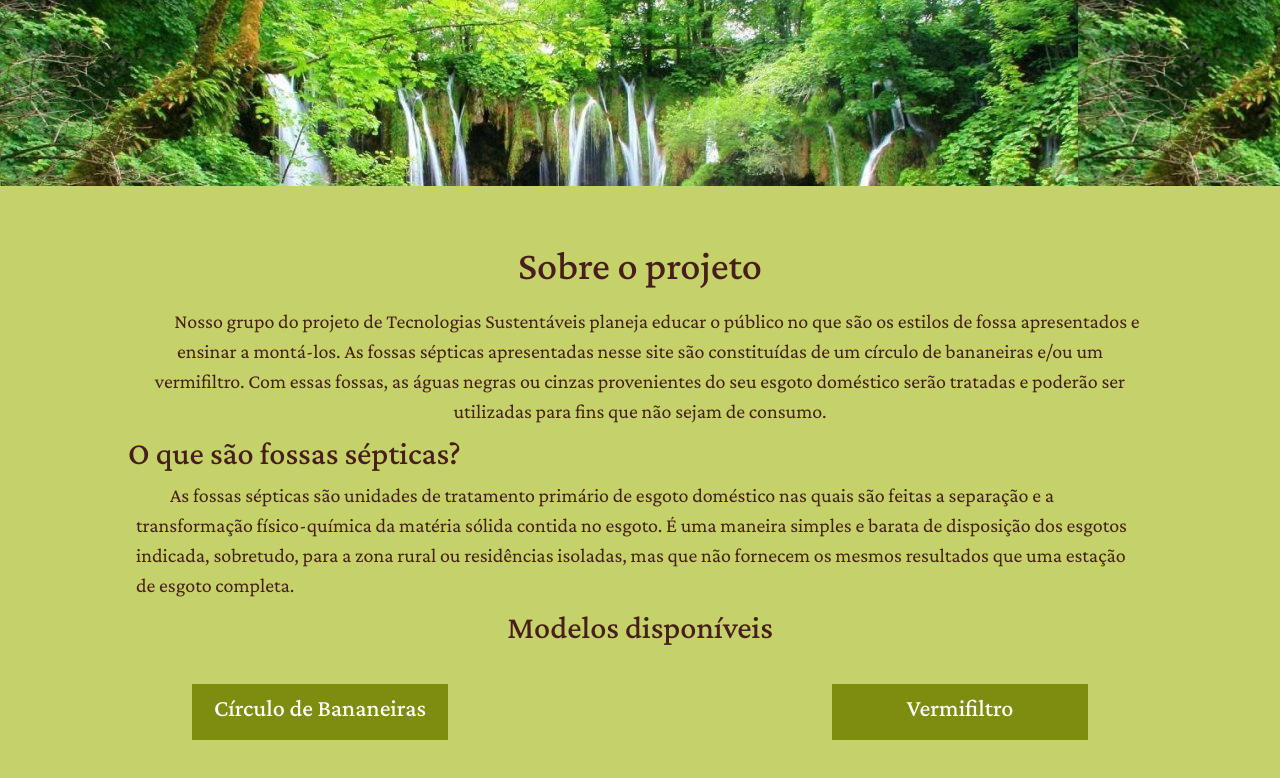
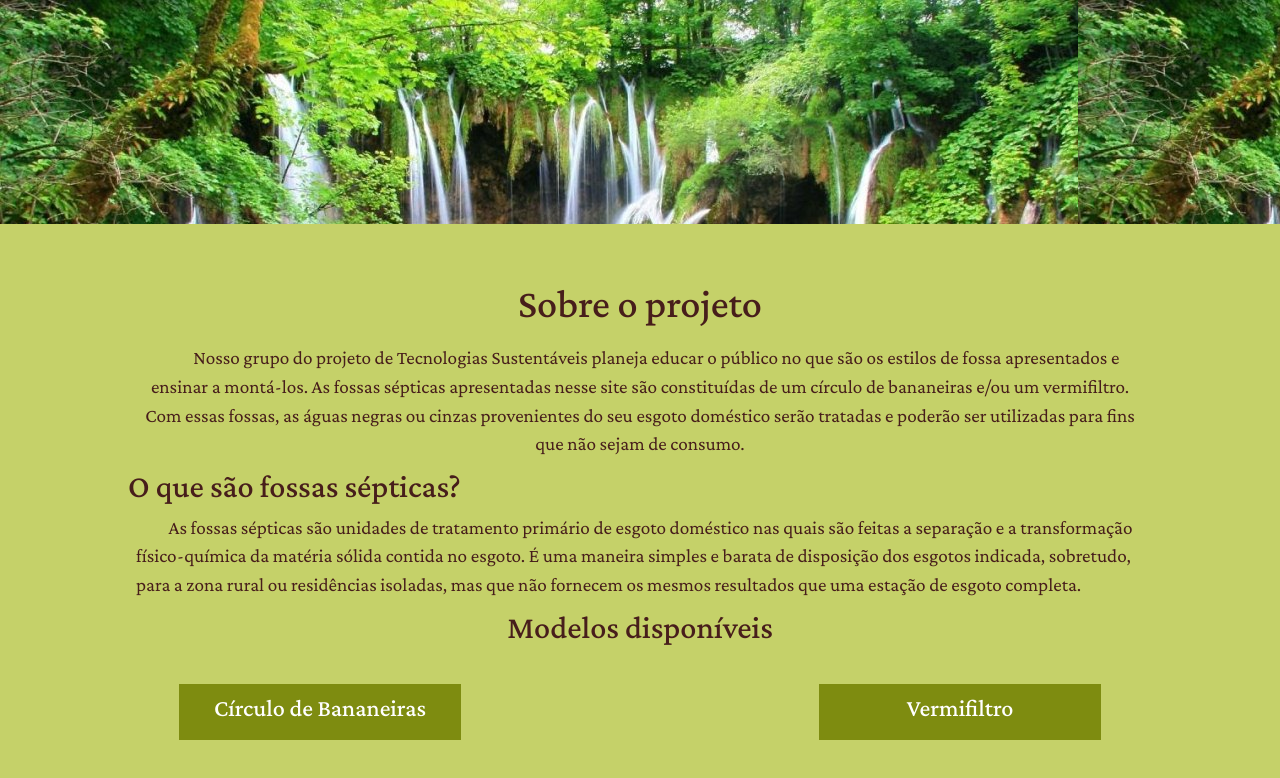
Before and after one commit to matheuspretes/EcoSaneamento, a plain HTML site: page index.html in a window 1280 px wide. Drawn offline with nearby package versions, Linux system fonts and the light colour scheme; a web font is replaced by a local one.

Commit message:
mudei o index

```diff
--- a/css/ts.css
+++ b/css/ts.css
@@ -12,6 +12,7 @@ p {
     text-indent: 3ch;
     font-size: 20px;
 }
+
 
 #container{
     display: grid !important;
@@ -28,9 +29,26 @@ p {
     height: 100vh;
 }
 
+#texto{
+    container-type: inline-size;
+}
+
+#texto > p{
+    font-size: clamp(0.65rem, 2cqi, 1.2rem);
+}
+
+#modelos{
+    container-type: inline-size;
+}
+
+#modelos > h{
+    font-size: 1cqi;
+}
+
 body{
     overflow: hidden;
     overflow-y: scroll;
+    background-color: #c5d169
 }
 
 body::-webkit-scrollbar{
--- a/index.html
+++ b/index.html
@@ -12,7 +12,7 @@
 <body>
     <div id="container" class="d-flex flex-row">
         <div id="conteudo" class="d-flex flex-column">
-            <div id="outrosModelos" class="d-flex flex-row" style="height: 40vh; width: 100%;">
+            <div id="imagem" class="d-flex flex-row" style="height: 50vh; width: 100%;">
                 <div class="d-flex"
                     style="background-image: url(imagens/paisagem.jpeg);  width: 100%; height: 100%;">
 
@@ -22,7 +22,7 @@
                 <br>
                 <br>
                 <h1 class="mt-2">Sobre o projeto</h1>
-                <div id="texto" style="width: 80%;">
+                <div id="texto" style="width: 80%; overflow-wrap: break-word;">
                     <p class="text-center">Nosso grupo do projeto de Tecnologias Sustentáveis planeja educar o
                         público
                         no que são os estilos
@@ -42,7 +42,7 @@
             </div>
 
             <div id="modelos" class="d-flex flex-column justify-content-around align-items-center"
-                style="width: 100%; height: 25vh;">
+                style="width: 100%;">
                 <div id="titulo" style="width: 100%; height: 2vh;">
                     <h2 class="text-center">Modelos disponíveis</h2>
                 </div>
@@ -50,14 +50,14 @@
                     style="width: 100%; height: 22vh;">
                     <a href="modelo1.html">
                         <div id="texto1" class="d-flex justify-content-center align-items-center"
-                            style="width: 20vw; height: 7vh; color: white; background-color: #7e8c10;">
+                            style="width: 22vw; height: 7vh; color: white; background-color: #7e8c10;">
                             <h4>Círculo de Bananeiras</h4>
                         </div>
                     </a>
 
                     <a href="modelo2.html">
                         <div id="texto2" class="d-flex justify-content-center align-items-center"
-                            style="width: 20vw; height: 7vh; color: white; background-color: #7e8c10;">
+                            style="width: 22vw ; height: 7vh; color: white; background-color: #7e8c10;">
                             <h4>Vermifiltro</h4>
                         </div>
                     </a>
```
